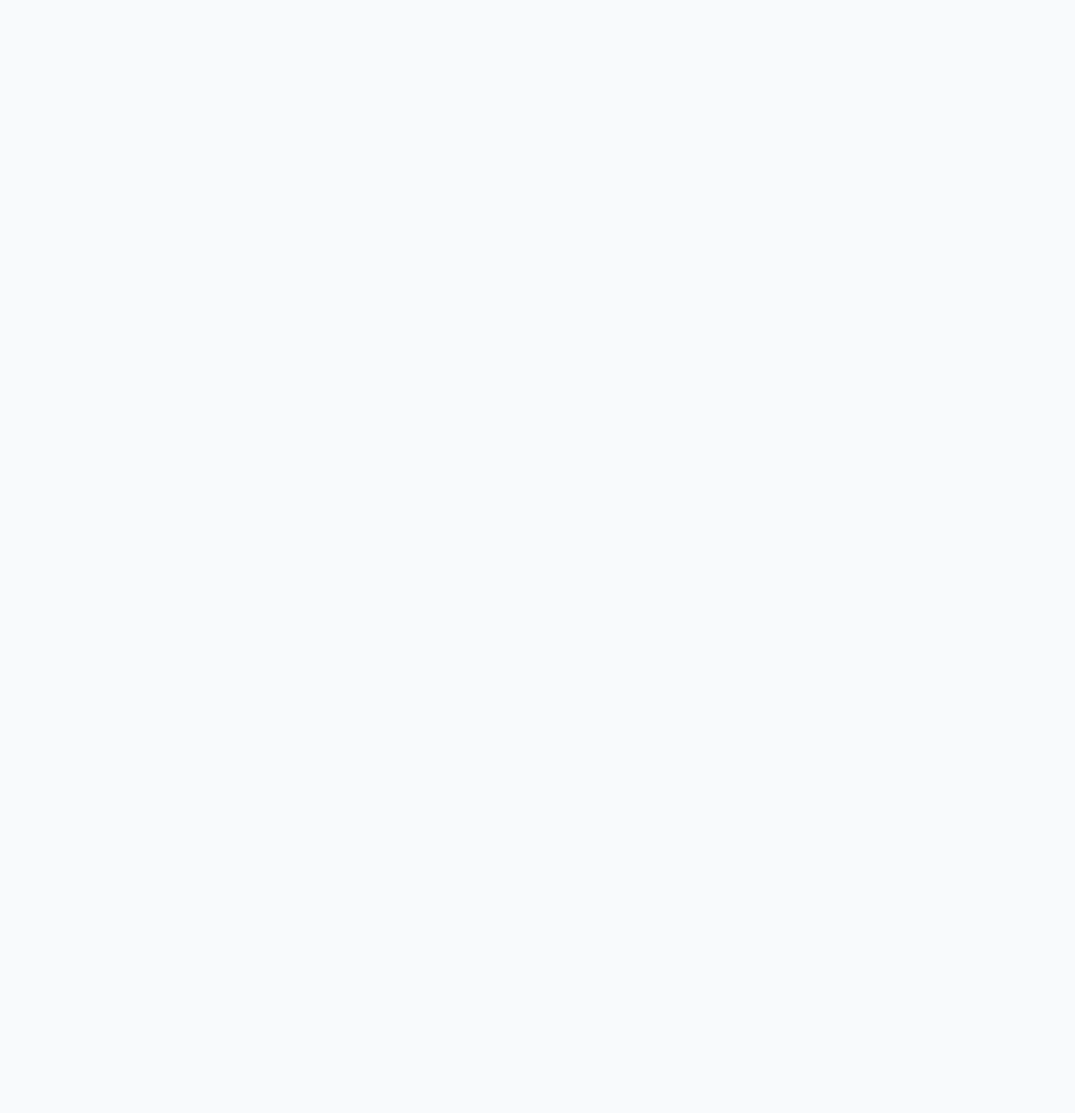
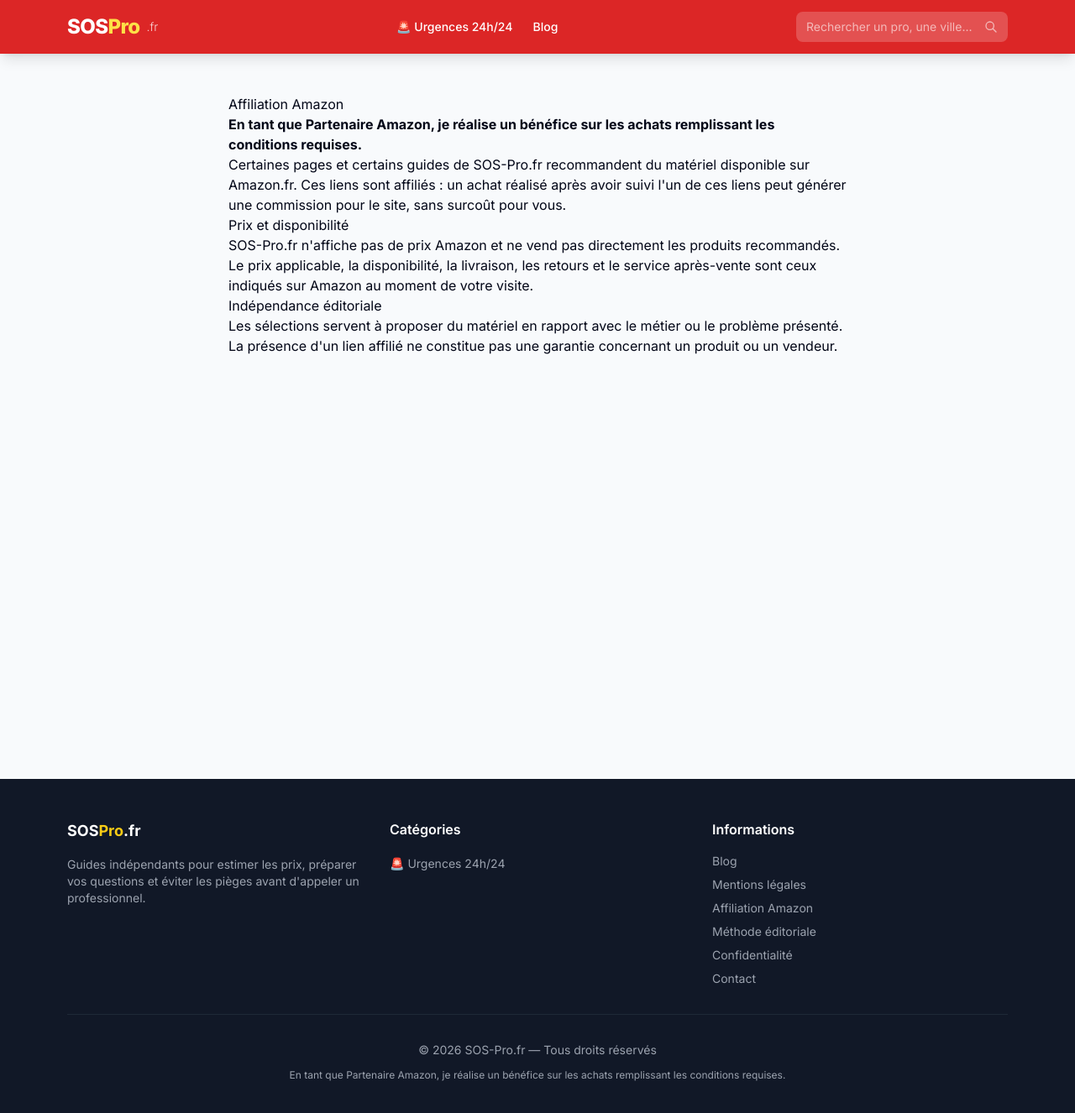
Before and after one commit to selenevoyance14-svg/sos-pro, a Next.js app: page /affiliation-amazon in a window 1280 px wide. Before the commit this address had no page. Shown: the top 1326 px of the page at 84% size. Before the commit the page ends 800 px from the top, so only its background shows below. Built offline with nearby package versions, Linux system fonts and the light colour scheme.

Commit message:
Harmonise la conformite Amazon

```diff
--- a/src/app/[metier]/[ville]/page.tsx
+++ b/src/app/[metier]/[ville]/page.tsx
@@ -284,7 +284,7 @@
               ))}
             </div>
             <p className="text-xs text-gray-400 mt-4 italic">
-              En tant que Partenaire Amazon, nous réalisons un bénéfice sur les achats remplissant les conditions applicables. Cela ne change pas le prix pour vous.
+              En tant que Partenaire Amazon, je réalise un bénéfice sur les achats remplissant les conditions requises. Cela ne change pas le prix pour vous.
             </p>
           </div>
         </section>
--- /dev/null
+++ b/src/app/affiliation-amazon/page.tsx
@@ -0,0 +1,35 @@
+import type { Metadata } from "next";
+
+export const metadata: Metadata = {
+  title: "Affiliation Amazon — SOS-Pro.fr",
+  description: "Informations sur les liens affiliés Amazon présents sur SOS-Pro.fr.",
+};
+
+export default function AffiliationAmazonPage() {
+  return (
+    <div className="max-w-3xl mx-auto px-4 py-12 prose prose-gray">
+      <h1>Affiliation Amazon</h1>
+      <p>
+        <strong>
+          En tant que Partenaire Amazon, je réalise un bénéfice sur les achats remplissant les conditions requises.
+        </strong>
+      </p>
+      <p>
+        Certaines pages et certains guides de SOS-Pro.fr recommandent du matériel disponible sur Amazon.fr.
+        Ces liens sont affiliés : un achat réalisé après avoir suivi l&apos;un de ces liens peut générer une
+        commission pour le site, sans surcoût pour vous.
+      </p>
+      <h2>Prix et disponibilité</h2>
+      <p>
+        SOS-Pro.fr n&apos;affiche pas de prix Amazon et ne vend pas directement les produits recommandés.
+        Le prix applicable, la disponibilité, la livraison, les retours et le service après-vente sont ceux
+        indiqués sur Amazon au moment de votre visite.
+      </p>
+      <h2>Indépendance éditoriale</h2>
+      <p>
+        Les sélections servent à proposer du matériel en rapport avec le métier ou le problème présenté.
+        La présence d&apos;un lien affilié ne constitue pas une garantie concernant un produit ou un vendeur.
+      </p>
+    </div>
+  );
+}
--- a/src/app/blog/[slug]/page.tsx
+++ b/src/app/blog/[slug]/page.tsx
@@ -137,7 +137,7 @@
             ))}
           </div>
           <p className="text-xs text-gray-500 mt-3 italic">
-            En tant que Partenaire Amazon, nous réalisons un bénéfice sur les achats remplissant les conditions applicables.
+            En tant que Partenaire Amazon, je réalise un bénéfice sur les achats remplissant les conditions requises.
           </p>
         </div>
       );
--- a/src/app/mentions-legales/page.tsx
+++ b/src/app/mentions-legales/page.tsx
@@ -32,6 +32,13 @@
         tiers peuvent être déposés par Google AdSense à des fins publicitaires.
         Vous pouvez configurer votre navigateur pour refuser les cookies.
       </p>
+      <h2>Affiliation Amazon</h2>
+      <p>
+        En tant que Partenaire Amazon, je réalise un bénéfice sur les achats remplissant les conditions requises.
+        Certains liens présents sur SOS-Pro.fr sont affiliés et peuvent générer une commission sans modifier le prix
+        payé par l&apos;utilisateur. Le site ne vend pas les produits recommandés et n&apos;affiche pas leurs prix.
+        Le prix, la disponibilité, la livraison et le service après-vente relèvent d&apos;Amazon et du vendeur concerné.
+      </p>
     </div>
   );
 }
--- a/src/app/sitemap.ts
+++ b/src/app/sitemap.ts
@@ -72,6 +72,7 @@
   for (const path of [
     "/methode-editoriale",
     "/mentions-legales",
+    "/affiliation-amazon",
     "/confidentialite",
     "/contact",
   ]) {
--- a/src/components/Footer.tsx
+++ b/src/components/Footer.tsx
@@ -44,6 +44,11 @@
                 </Link>
               </li>
               <li>
+                <Link href="/affiliation-amazon" className="hover:text-white transition-colors">
+                  Affiliation Amazon
+                </Link>
+              </li>
+              <li>
                 <Link href="/methode-editoriale" className="hover:text-white transition-colors">
                   Méthode éditoriale
                 </Link>
@@ -63,6 +68,9 @@
         </div>
         <div className="border-t border-gray-800 mt-8 pt-8 text-center text-sm">
           <p>© {new Date().getFullYear()} SOS-Pro.fr — Tous droits réservés</p>
+          <p className="mt-3 text-xs">
+            En tant que Partenaire Amazon, je réalise un bénéfice sur les achats remplissant les conditions requises.
+          </p>
         </div>
       </div>
     </footer>
```
